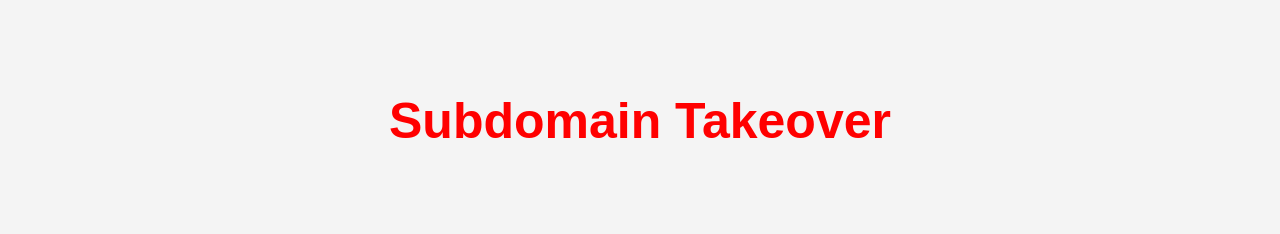
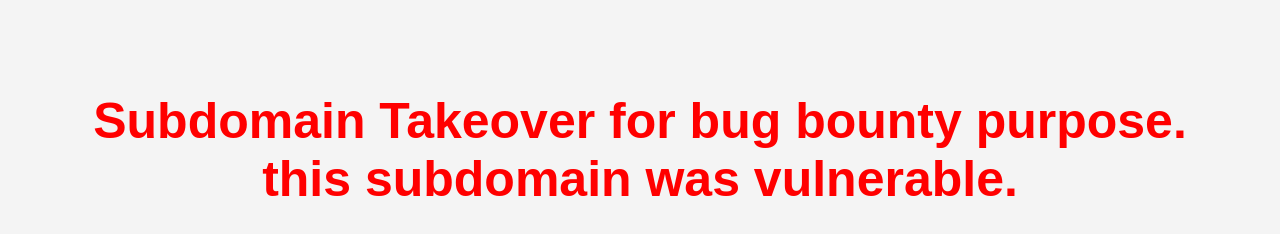
Before and after one commit to prokashk123/docs, a plain HTML site: page index.html in a window 1280 px wide. Drawn offline with Linux system fonts and the light colour scheme.

Commit message:
Update index.html

```diff
--- a/index.html
+++ b/index.html
@@ -28,6 +28,6 @@
     </style>
 </head>
 <body>
-    <h1>Subdomain Takeover</h1>
+    <h1>Subdomain Takeover for bug bounty purpose. this subdomain was vulnerable. </h1>
 </body>
 </html>
```
